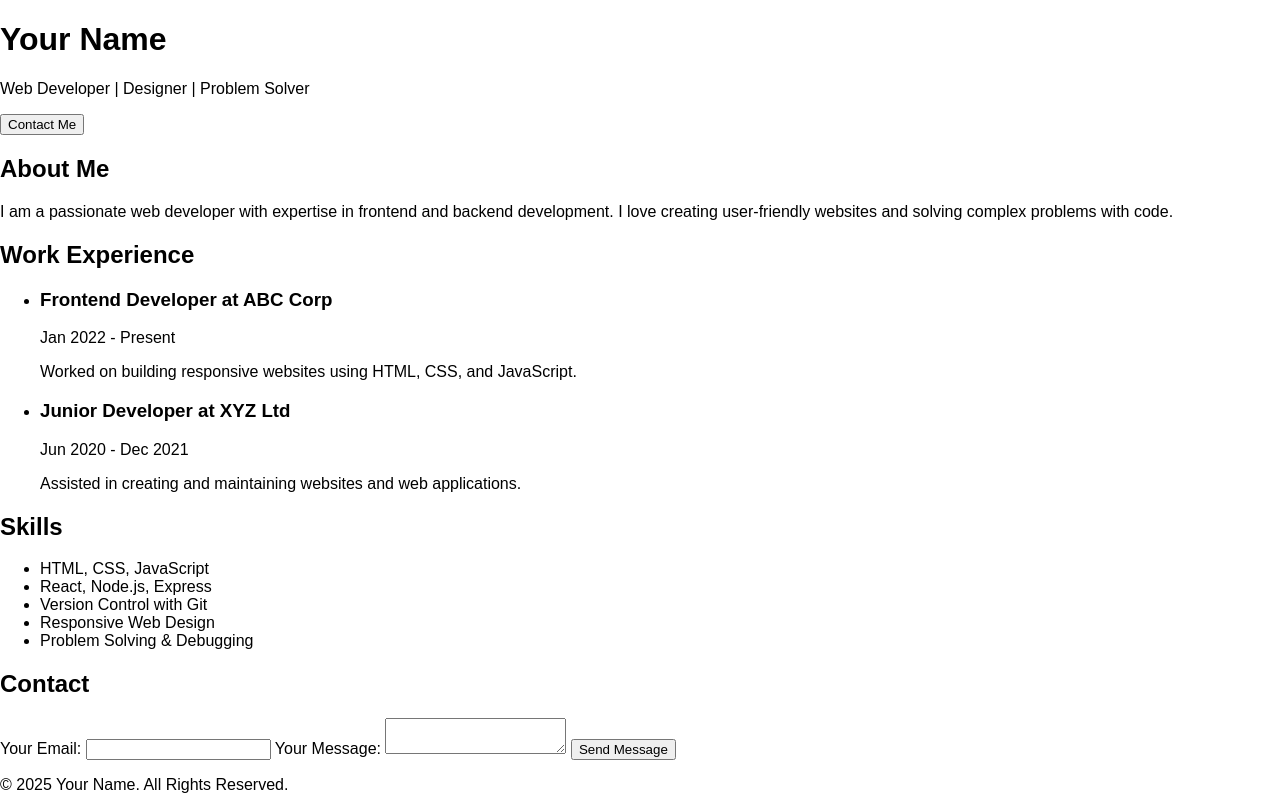
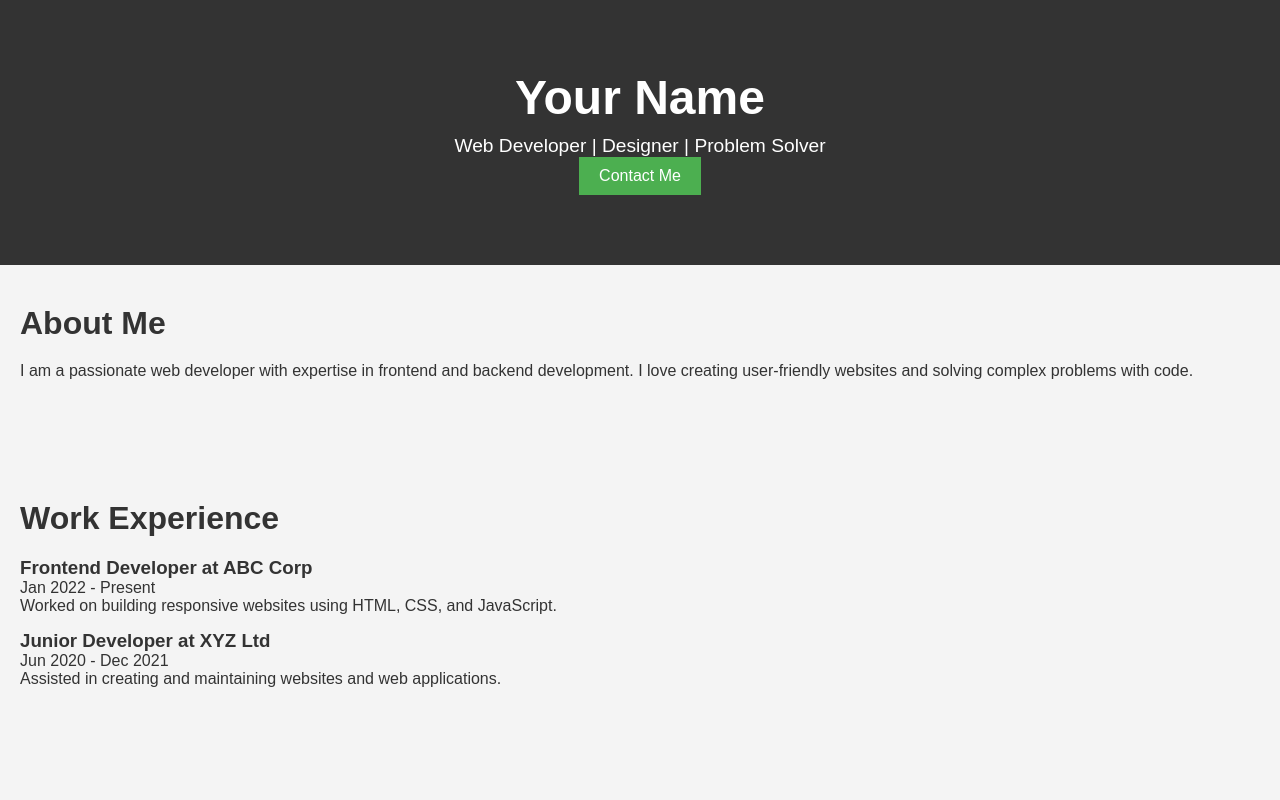
Before and after one commit to NamrataVispute/firstwebapp, a website: page src/index.html in a window 1280 px wide. Shown: the top 800 px of the page. Drawn offline with Linux system fonts and the light colour scheme.

Commit message:
Update styles.css

```diff
--- a/src/styles.css
+++ b/src/styles.css
@@ -1,21 +1,108 @@
 * {
-  font-family: Arial, Helvetica, sans-serif;
+    margin: 0;
+    padding: 0;
+    box-sizing: border-box;
 }
 
-html, body {
-  margin: 0;
-  border: 0;
-  padding: 0;
-  background-color: #fff;
+body {
+    font-family: Arial, sans-serif;
+    background-color: #f4f4f4;
+    color: #333;
 }
 
-main {
-  margin: auto;
-  width: 50%;
-  padding: 20px;
+header {
+    background-color: #333;
+    color: #fff;
+    padding: 50px 0;
+    text-align: center;
 }
 
-main > h1 {
-  text-align: center;
-  font-size: 3.5em;
+header h1 {
+    font-size: 3em;
 }
+
+header p {
+    font-size: 1.2em;
+    margin-top: 10px;
+}
+
+button {
+    background-color: #4CAF50;
+    color: white;
+    padding: 10px 20px;
+    border: none;
+    cursor: pointer;
+    font-size: 1em;
+}
+
+button:hover {
+    background-color: #45a049;
+}
+
+.container {
+    max-width: 900px;
+    margin: 0 auto;
+    padding: 20px;
+}
+
+section {
+    padding: 40px 20px;
+    margin-bottom: 40px;
+}
+
+h2 {
+    font-size: 2em;
+    margin-bottom: 20px;
+}
+
+ul {
+    list-style: none;
+    padding-left: 0;
+}
+
+li {
+    margin-bottom: 15px;
+}
+
+footer {
+    text-align: center;
+    padding: 20px;
+    background-color: #333;
+    color: white;
+}
+
+form label {
+    font-size: 1.1em;
+    margin-top: 10px;
+    display: block;
+}
+
+form input, form textarea {
+    width: 100%;
+    padding: 10px;
+    margin-top: 5px;
+    margin-bottom: 10px;
+    border: 1px solid #ccc;
+}
+
+form button {
+    background-color: #4CAF50;
+    color: white;
+    padding: 12px 25px;
+    border: none;
+    cursor: pointer;
+}
+
+form button:hover {
+    background-color: #45a049;
+}
+
+@media (max-width: 768px) {
+    header h1 {
+        font-size: 2em;
+    }
+
+    section {
+        padding: 20px;
+    }
+}
```
